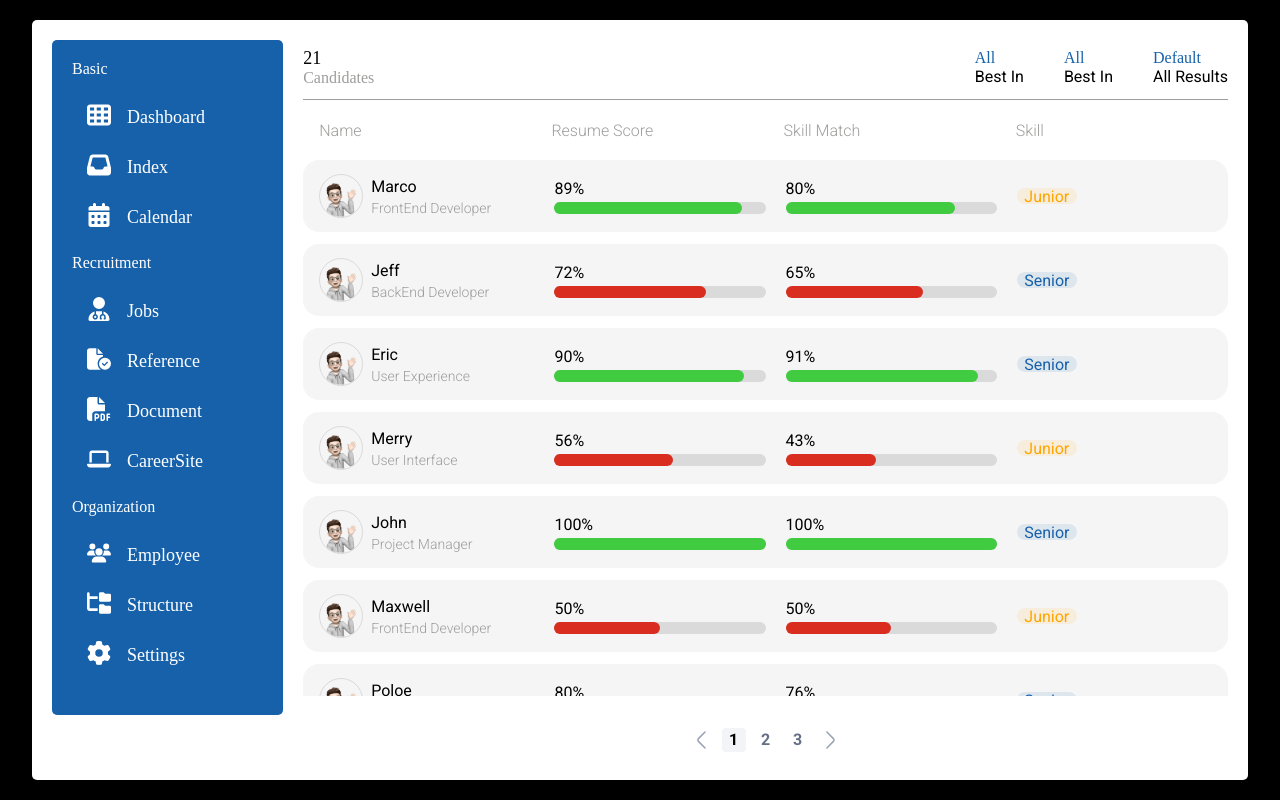
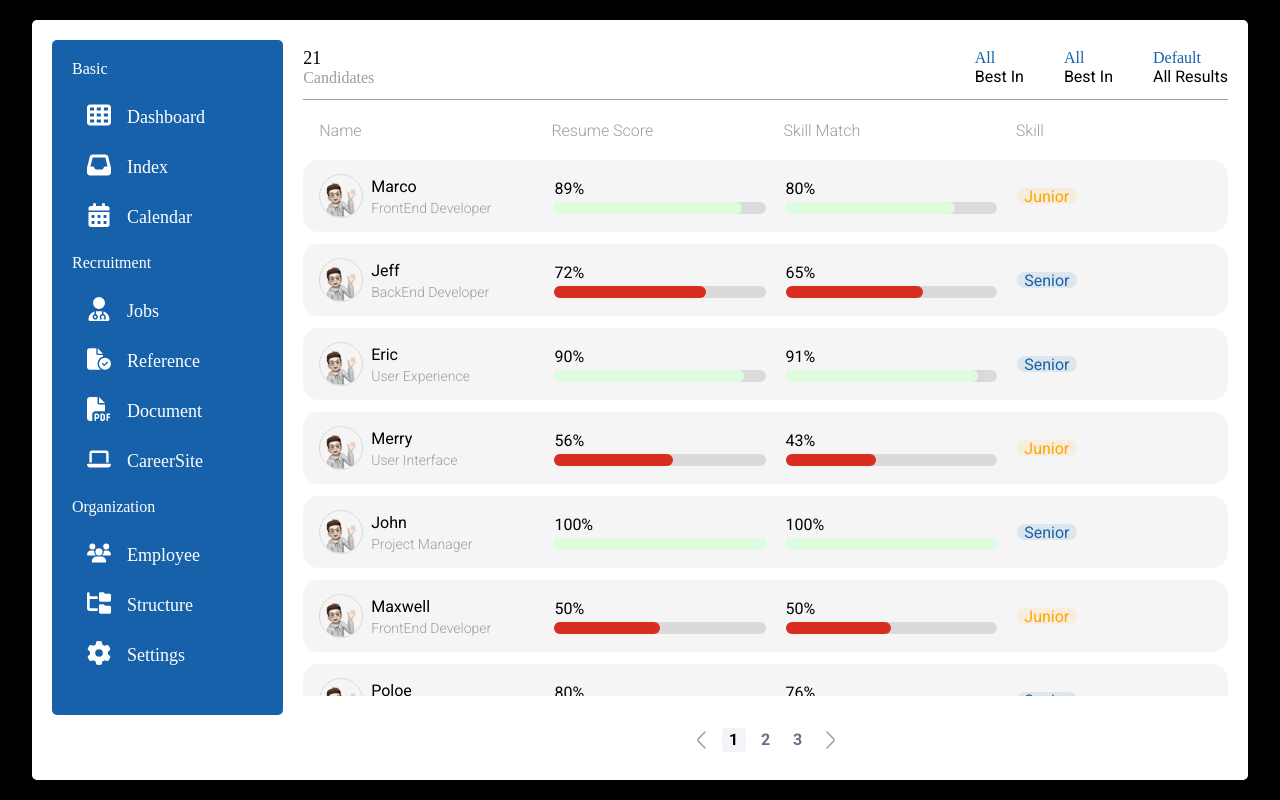
Before and after one commit to esthel7/Vue.js, a Vue app: page /jobs in a window 1280 px wide. Built offline with nearby package versions, Linux system fonts and the light colour scheme; a web font is replaced by a local one.

Commit message:
fix: color

```diff
--- a/src/components/Badge.vue
+++ b/src/components/Badge.vue
@@ -24,8 +24,8 @@ const { userSkill } = toRefs(props);
   width: 60px;
   height: 12px;
   padding: 8px;
-  color: $color-blue-000;
-  background-color: rgba($color-blue-000, 0.1);
+  color: $color-blue-100;
+  background-color: rgba($color-blue-100, 0.1);
   border-radius: 12px;
 }
 
--- a/src/components/CandidateBox.vue
+++ b/src/components/CandidateBox.vue
@@ -146,7 +146,7 @@ onUnmounted(() => {
 
         &_top {
           font-family: 'MBC1961GulimM';
-          color: $color-blue-000;
+          color: $color-blue-100;
         }
 
         &_bottom {
--- a/src/components/SquareLayout.vue
+++ b/src/components/SquareLayout.vue
@@ -22,7 +22,7 @@ const { theme } = toRefs(props);
   border-radius: 5px;
 
   &[layout-theme='navigation'] {
-    background-color: $color-blue-000;
+    background-color: $color-blue-100;
     padding: 20px;
     overflow-x: auto;
     overflow-y: auto;
--- a/src/styles/color.scss
+++ b/src/styles/color.scss
@@ -1,9 +1,12 @@
 $color-white-000: #ffffff;
 $color-white-100: #fafbfd;
 $color-white-200: #9d9d9c;
-$color-orange-000: #fe9616;
-$color-green-000: #40cb40;
-$color-blue-000: #1661a9;
+$color-orange-000: #ffefdc;
+$color-orange-100: #fe9616;
+$color-green-000: #dffcdf;
+$color-green-100: #40cb40;
+$color-blue-000: #d9edff;
+$color-blue-100: #1661a9;
 $color-gray-000: #fcfcfd;
 $color-gray-050: #f9fafb;
 $color-gray-100: #f2f4f7;
```
